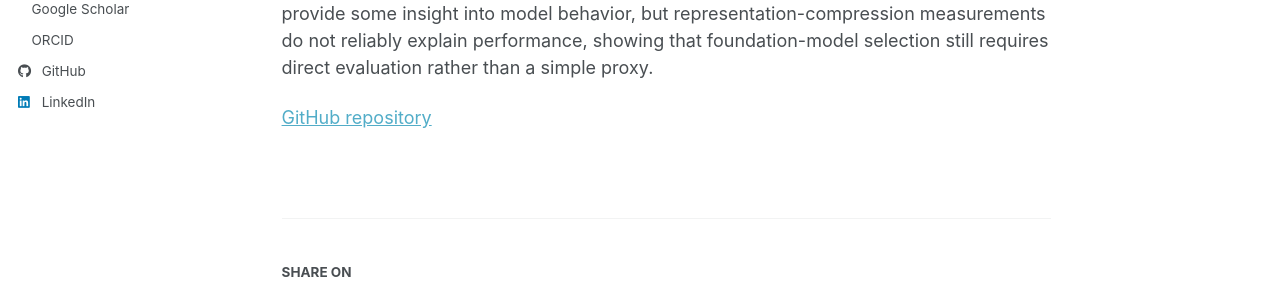
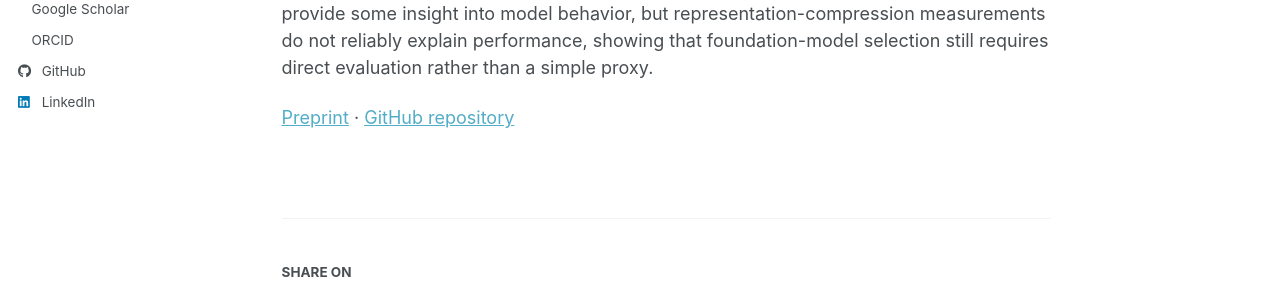
Before and after one commit to cvnguye3-ncsu/cvnguye3-ncsu.github.io, a Jekyll site: the page built from _publications/2026-01-01-geospatial-foundation-models-cloud-segmentation.md, in a window 1280 px wide and 1152 px high. Shown: the part 522-810 px from the top of the window. Built offline with Jekyll 4.4.1, drawn with Linux system fonts in a browser that asks for light colours; a style sheet for code colours, icons or effects is not loaded.

Commit message:
preprint link for IEEE DSAA paper

```diff
--- a/_includes/archive-single.html
+++ b/_includes/archive-single.html
@@ -63,7 +63,7 @@
     {% endif %}
 
     {% if post.collection == 'publications' and post.githuburl %}
-      <p>{% if post.publicationurl %}<a href="{{ post.publicationurl }}">ACM Digital Library</a> | {% endif %}<a href="{{ post.githuburl }}">GitHub repository</a></p>
+      <p>{% if post.paperurl %}<a href="{{ post.paperurl }}">Preprint</a> | {% endif %}{% if post.publicationurl %}<a href="{{ post.publicationurl }}">ACM Digital Library</a> | {% endif %}<a href="{{ post.githuburl }}">GitHub repository</a></p>
     {% elsif post.paperurl and post.githuburl %}
       <p><a href="{{ post.paperurl }}">Download paper</a>{% if post.publicationurl %} | <a href="{{ post.publicationurl }}">ACM Digital Library</a>{% endif %} | <a href="{{ post.githuburl }}">GitHub repository</a></p>
     {% elsif post.githuburl %}
--- a/_publications/2026-01-01-geospatial-foundation-models-cloud-segmentation.md
+++ b/_publications/2026-01-01-geospatial-foundation-models-cloud-segmentation.md
@@ -7,9 +7,10 @@ excerpt: "This study asks which broad choices in geospatial foundation-model des
 date: 2026-01-01
 venue: "IEEE DSAA"
 status: "Submitted to"
+paperurl: "https://assets-eu.researchsquare.com/files/rs-9434428/v1_covered_5c617795-55a5-485a-9718-140e6649d7c4.pdf?c=1778253492"
 githuburl: "https://github.com/cvnguye3-ncsu/gfm-cloud-segmentation"
 ---
 
 {{ page.excerpt }}
 
-<p><a href="{{ page.githuburl }}">GitHub repository</a></p>
+<p><a href="{{ page.paperurl }}">Preprint</a> · <a href="{{ page.githuburl }}">GitHub repository</a></p>
```
